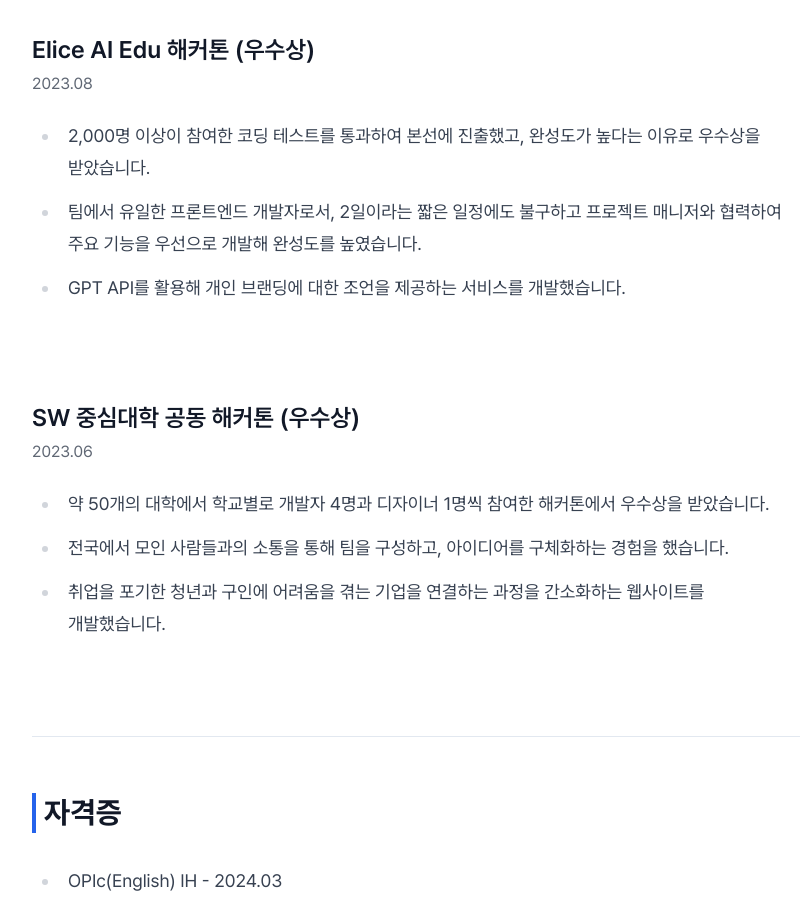
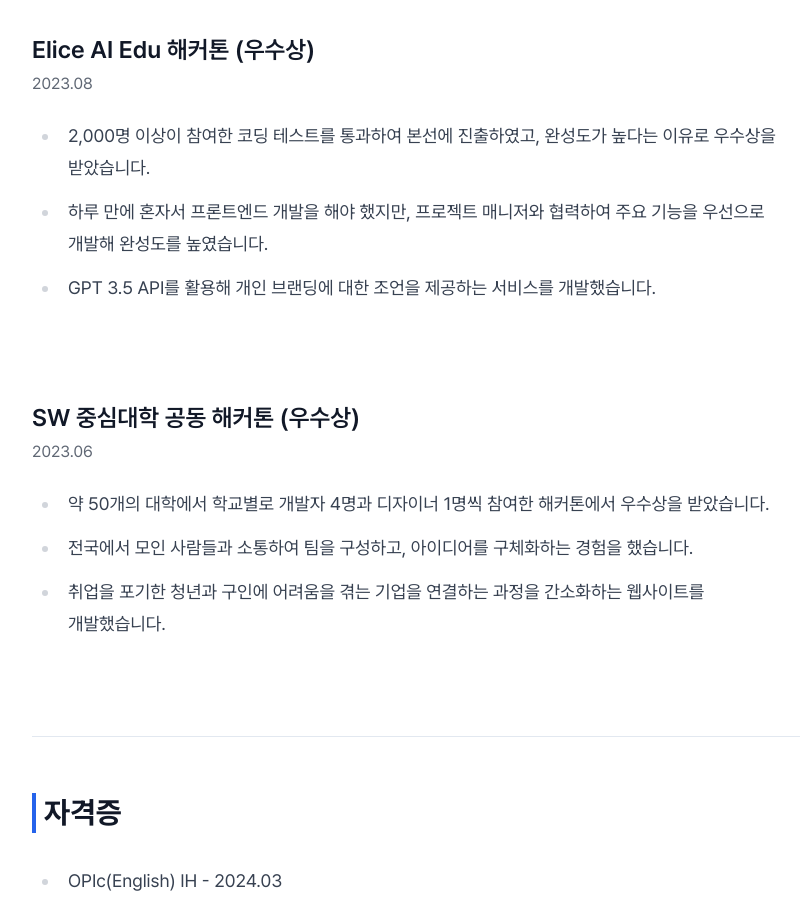
Before and after one commit to dayongkr/resume, a Next.js app: page / in a window 1280 px wide. Shown: the part 5620-6534 px from the top of the page, without its empty margins (224-1035 px from the left). Built offline with nearby package versions, Linux system fonts and the light colour scheme.

Commit message:
fix(award): update contents

```diff
--- a/src/app/_components/AwardSection.tsx
+++ b/src/app/_components/AwardSection.tsx
@@ -12,14 +12,14 @@ export function AwardSection() {
           items={[
             {
               children:
-                '2,000명 이상이 참여한 코딩 테스트를 통과하여 본선에 진출했고, 완성도가 높다는 이유로 우수상을 받았습니다.',
+                '2,000명 이상이 참여한 코딩 테스트를 통과하여 본선에 진출하였고, 완성도가 높다는 이유로 우수상을 받았습니다.',
             },
             {
               children:
-                '팀에서 유일한 프론트엔드 개발자로서, 2일이라는 짧은 일정에도 불구하고 프로젝트 매니저와 협력하여 주요 기능을 우선으로 개발해 완성도를 높였습니다.',
+                '하루 만에 혼자서 프론트엔드 개발을 해야 했지만, 프로젝트 매니저와 협력하여 주요 기능을 우선으로 개발해 완성도를 높였습니다.',
             },
             {
-              children: 'GPT API를 활용해 개인 브랜딩에 대한 조언을 제공하는 서비스를 개발했습니다.',
+              children: 'GPT 3.5 API를 활용해 개인 브랜딩에 대한 조언을 제공하는 서비스를 개발했습니다.',
             },
           ]}
         />
@@ -33,7 +33,7 @@ export function AwardSection() {
                 '약 50개의 대학에서 학교별로 개발자 4명과 디자이너 1명씩 참여한 해커톤에서 우수상을 받았습니다.',
             },
             {
-              children: '전국에서 모인 사람들과의 소통을 통해 팀을 구성하고, 아이디어를 구체화하는 경험을 했습니다.',
+              children: '전국에서 모인 사람들과 소통하여 팀을 구성하고, 아이디어를 구체화하는 경험을 했습니다.',
             },
             {
               children:
```
